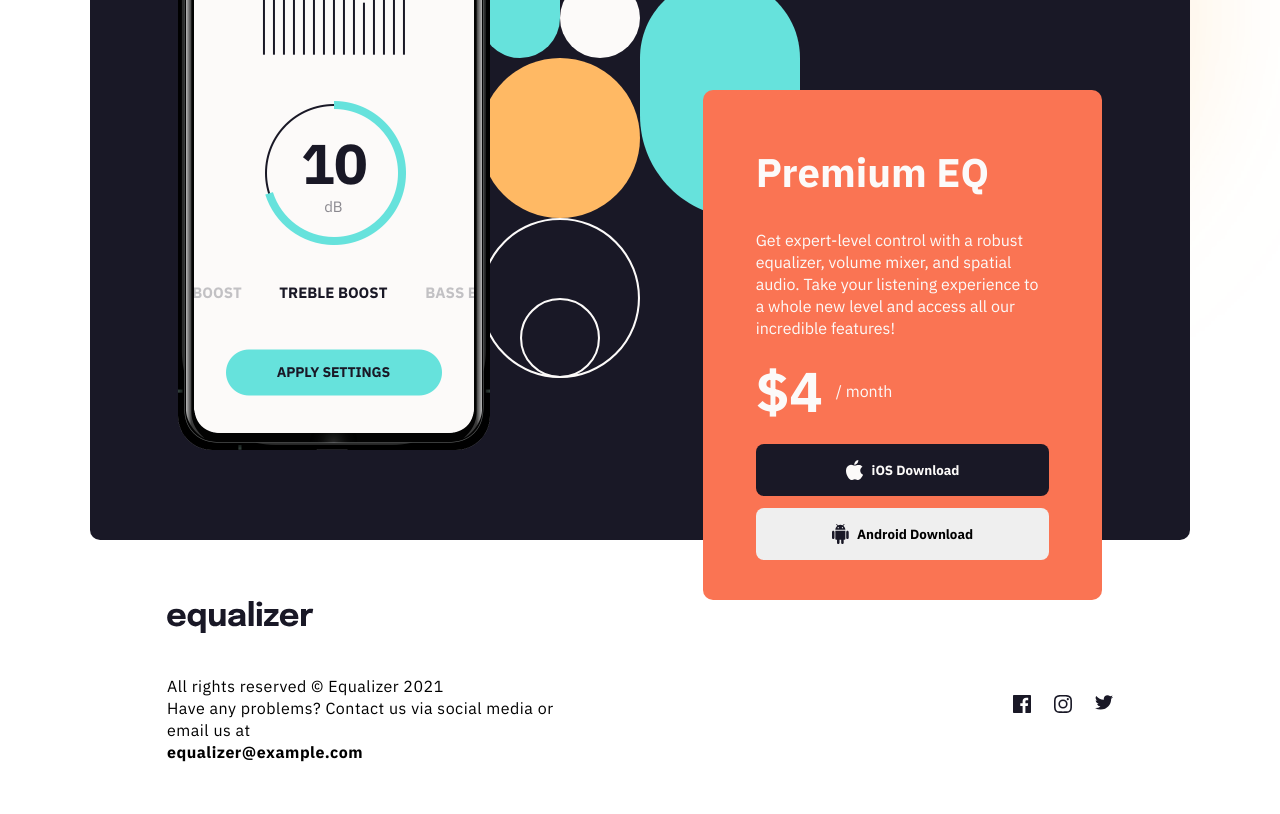
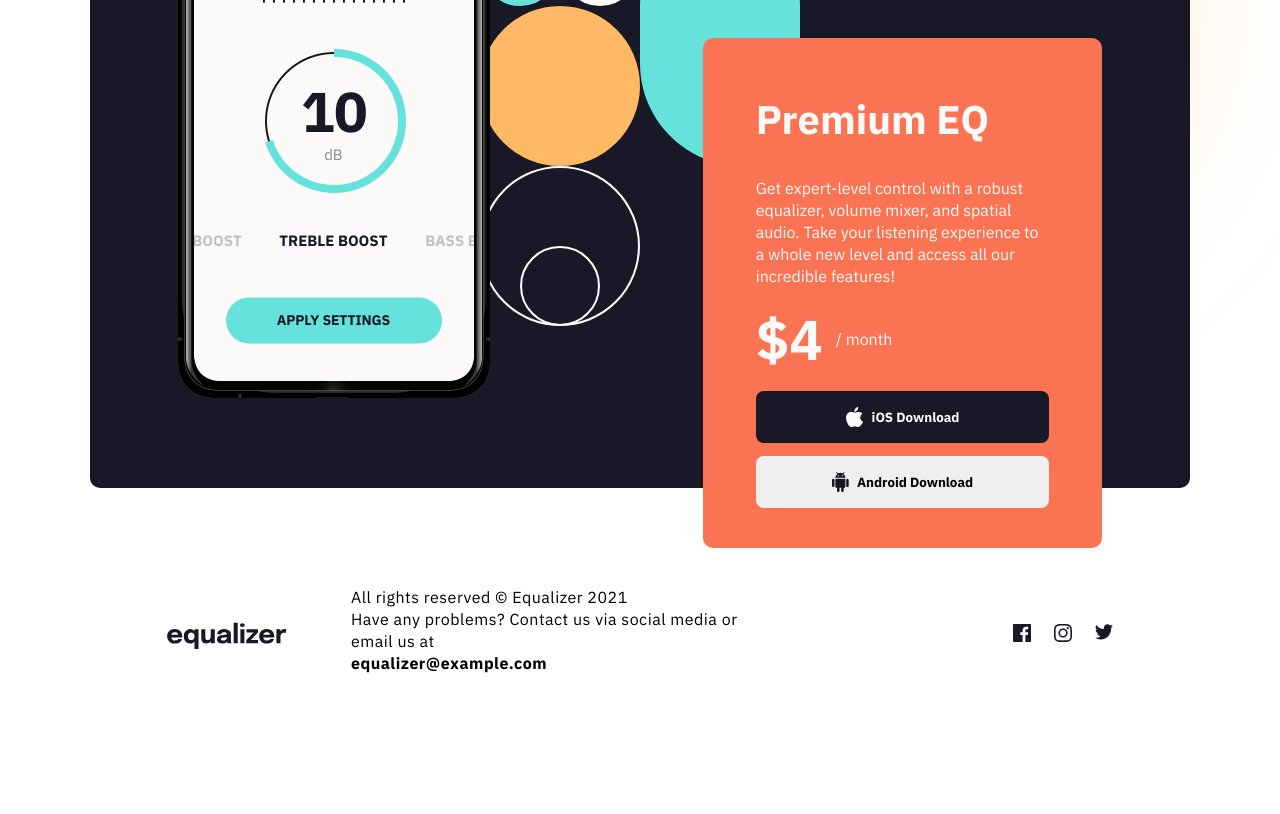
Before and after one commit to Lauro235/frontend-mentor-equalizer, a plain HTML site: page index.html in a window 1280 px wide. Shown: the part 692-1506 px from the top of the page. Drawn offline with Linux system fonts and the light colour scheme.

Commit message:
change footer layout at 1200px

```diff
--- a/style.css
+++ b/style.css
@@ -202,7 +202,7 @@ Layout
 }
 
 .text-content__logo {
-  width: 40%;
+  width: min(80%, 120px);
 }
 
 @media screen and (min-width:600px) {
@@ -226,6 +226,10 @@ Layout
   .footer {
     transform: translate(0, -300px);
   }
+.footer__logo {
+  width: min(80%, 120px);
+}
+
   .footer__text {
     width: min(85%, 400px);
   }
@@ -295,10 +299,18 @@ Layout
 }
 
 @media screen and (min-width:1200px) {
+  .footer__logo {
+    align-self: center;
+    margin-right: 4rem;
+  }
+  .footer__text-block {
+    display: flex;
+  }
   .hero__text {
     font: var(--var-h1-desktop);
   }
   .text-content__logo {
     margin-bottom: 0;
   }
+
 }
```
